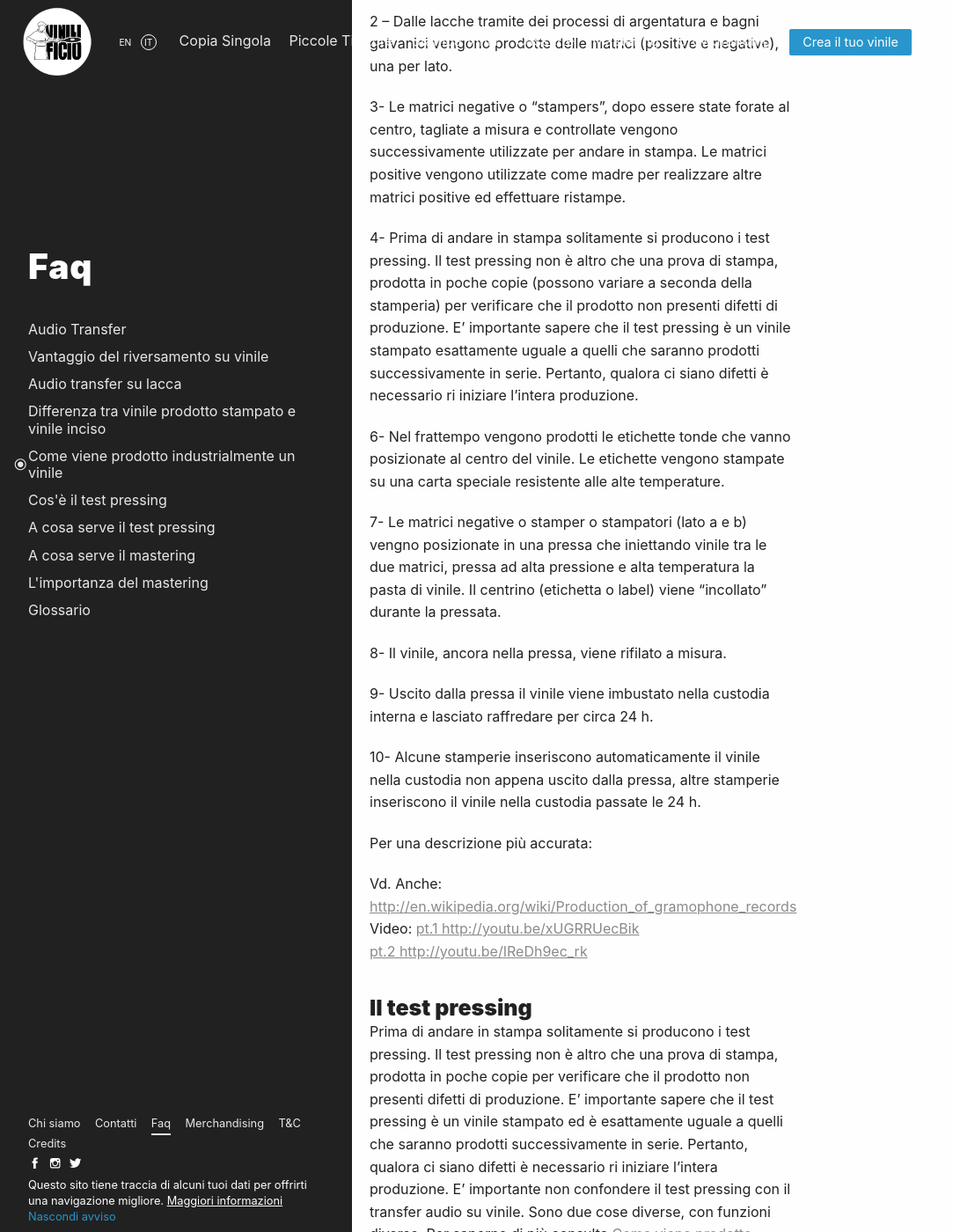
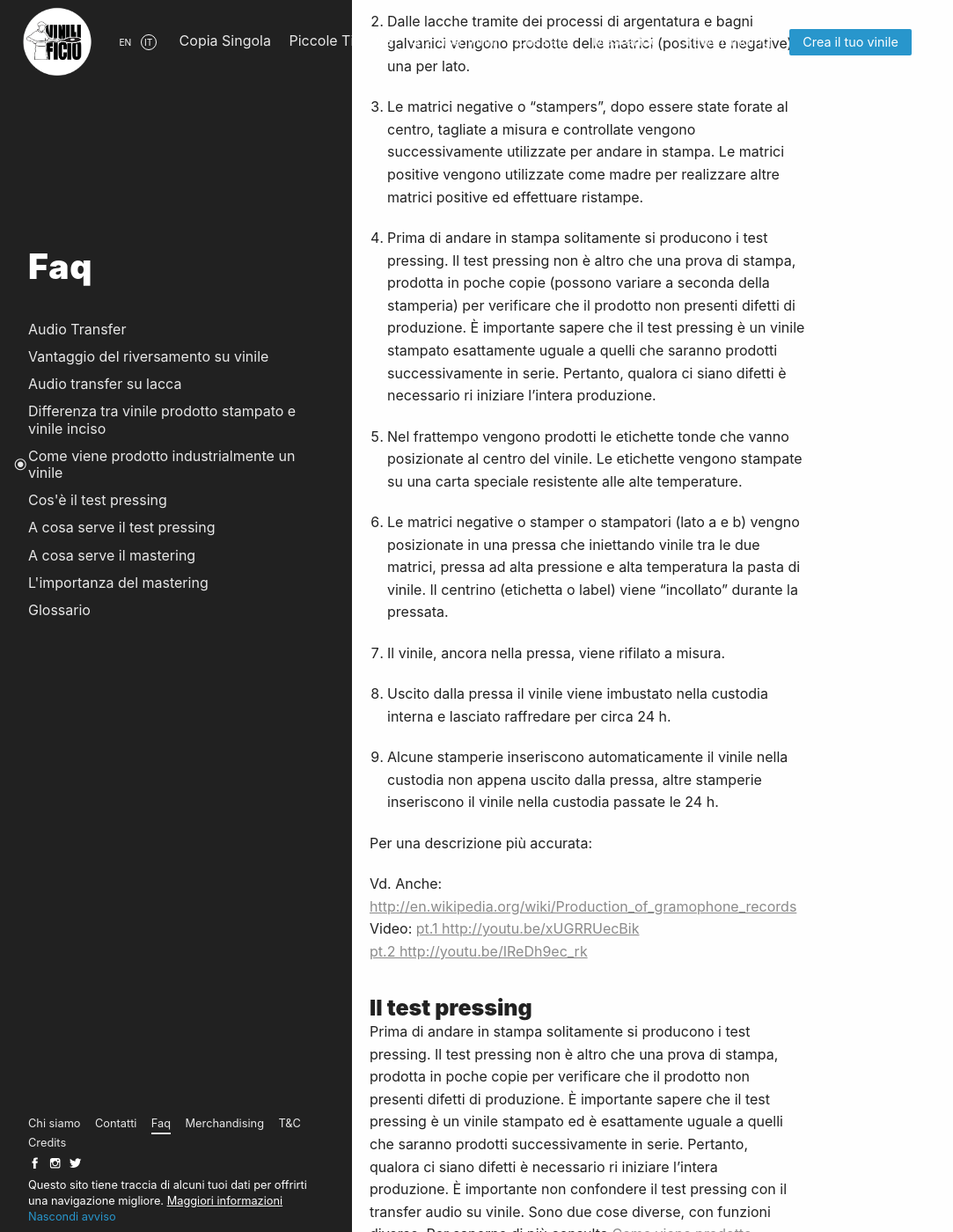
Before and after one commit to Vinilificio/vinilificio.com, a Jekyll site: the page built from _pages/domande-frequenti.md, in a window 1280 px wide and 1400 px high, scrolled down 1691 px. Shown: the whole window at 88% size, without its empty margins (0-1083 px from the left). Built offline with Jekyll 4.4.1, drawn with Linux system fonts in a browser that asks for light colours; nearby versions of some CDN libraries; comment, search, counter and statistics services are not loaded; some of the changed text lies outside the part shown.

Commit message:
fix: corretti typo in faq

```diff
--- a/_pages/domande-frequenti.md
+++ b/_pages/domande-frequenti.md
@@ -33,7 +33,7 @@
 Si tratta di un trasferimento (o riversamento) di un master audio da un supporto (solitamente digitale, ma non necessariamente) al vinile. Il procedimento prevede l’incisione di un disco di vinile vergine tramite una speciale puntina di diamante. Il vinile inciso in copia unica, rappresenta una copia del master (ma non una duplicazione) e sarà pronto per l’ascolto, avrà resistenza all’usura e suono proprio come un classico vinile.
 
 ### Vantaggio del riversamento su vinile
-E’ un vinile unico, realizzato “manualmente” trasferendo l’audio 1X. Qualità ed usura sono praticamente identici ad un vinile prodotto industrialmente. Il riversamento audio su vinile è particolarmente adatto per chi necessita di un vinile unico o in piccole tirature.
+È un vinile unico, realizzato “manualmente” trasferendo l’audio 1X. Qualità ed usura sono praticamente identici ad un vinile prodotto industrialmente. Il riversamento audio su vinile è particolarmente adatto per chi necessita di un vinile unico o in piccole tirature.
 
 ### Audio transfer su lacca o acetato
 Si tratta di un trasferimento di un master audio da un supporto (solitamente digitale, ma non necessariamente) ad una lacca o acetato. Il procedimento prevede l’incisione di un disco solitamente di diametro 14” composto da un disco di metallo, ricoperto da una speciale lacca/vernice che poi verrà incisa da una puntina di zafiro. Questo speciale disco inciso (da non confondersi con il disco di vinile) è il primo procedimento della produzione di un vinile in scala industriale. La qualità dell’audio di questo disco è molto alta, ma subisce un forte deterioramento ad ogni ascolto.
@@ -50,23 +50,23 @@
 ### Come viene prodotto industrialmente un vinile
 In estrema sintesi la produzione di un vinile avviene in questo modo:
 
-1 – Audio transfer dal master audio alla lacca. Per incidere lato a e lato b vengono utilizzate due lacche. Una per lato.
+1. Audio transfer dal master audio alla lacca. Per incidere lato a e lato b vengono utilizzate due lacche. Una per lato.
 
-2 – Dalle lacche tramite dei processi di argentatura e bagni galvanici vengono prodotte delle matrici (positive e negative), una per lato.
+2. Dalle lacche tramite dei processi di argentatura e bagni galvanici vengono prodotte delle matrici (positive e negative), una per lato.
 
-3- Le matrici negative o “stampers”, dopo essere state forate al centro, tagliate a misura e controllate vengono successivamente utilizzate per andare in stampa. Le matrici positive vengono utilizzate come madre per realizzare altre matrici positive ed effettuare ristampe.
+3. Le matrici negative o “stampers”, dopo essere state forate al centro, tagliate a misura e controllate vengono successivamente utilizzate per andare in stampa. Le matrici positive vengono utilizzate come madre per realizzare altre matrici positive ed effettuare ristampe.
 
-4- Prima di andare in stampa solitamente si producono i test pressing. Il test pressing non è altro che una prova di stampa, prodotta in poche copie (possono variare a seconda della stamperia) per verificare che il prodotto non presenti difetti di produzione. E’ importante sapere che il test pressing è un vinile stampato esattamente uguale a quelli che saranno prodotti successivamente in serie. Pertanto, qualora ci siano difetti è necessario ri iniziare l’intera produzione.
+4. Prima di andare in stampa solitamente si producono i test pressing. Il test pressing non è altro che una prova di stampa, prodotta in poche copie (possono variare a seconda della stamperia) per verificare che il prodotto non presenti difetti di produzione. È importante sapere che il test pressing è un vinile stampato esattamente uguale a quelli che saranno prodotti successivamente in serie. Pertanto, qualora ci siano difetti è necessario ri iniziare l’intera produzione.
 
-6- Nel frattempo vengono prodotti le etichette tonde che vanno posizionate al centro del vinile. Le etichette vengono stampate su una carta speciale resistente alle alte temperature.
+6. Nel frattempo vengono prodotti le etichette tonde che vanno posizionate al centro del vinile. Le etichette vengono stampate su una carta speciale resistente alle alte temperature.
 
-7- Le matrici negative o stamper o stampatori (lato a e b) vengno posizionate in una pressa che iniettando vinile tra le due matrici, pressa ad alta pressione e alta temperatura la pasta di vinile. Il centrino (etichetta o label) viene “incollato” durante la pressata.
+7. Le matrici negative o stamper o stampatori (lato a e b) vengno posizionate in una pressa che iniettando vinile tra le due matrici, pressa ad alta pressione e alta temperatura la pasta di vinile. Il centrino (etichetta o label) viene “incollato” durante la pressata.
 
-8- Il vinile, ancora nella pressa, viene rifilato a misura.
+8. Il vinile, ancora nella pressa, viene rifilato a misura.
 
-9- Uscito dalla pressa il vinile viene imbustato nella custodia interna e lasciato raffredare per circa 24 h.
+9. Uscito dalla pressa il vinile viene imbustato nella custodia interna e lasciato raffredare per circa 24 h.
 
-10- Alcune stamperie inseriscono automaticamente il vinile nella custodia non appena uscito dalla pressa, altre stamperie inseriscono il vinile nella custodia passate le 24 h.
+10. Alcune stamperie inseriscono automaticamente il vinile nella custodia non appena uscito dalla pressa, altre stamperie inseriscono il vinile nella custodia passate le 24 h.
 
 Per una descrizione più accurata:
 
@@ -75,7 +75,7 @@
 <a target="blank" href="http://youtu.be/IReDh9ec_rk">pt.2 http://youtu.be/IReDh9ec_rk</a>
 
 ### Il test pressing
-Prima di andare in stampa solitamente si producono i test pressing. Il test pressing non è altro che una prova di stampa, prodotta in poche copie per verificare che il prodotto non presenti difetti di produzione. E’ importante sapere che il test pressing è un vinile stampato ed è esattamente uguale a quelli che saranno prodotti successivamente in serie. Pertanto, qualora ci siano difetti è necessario ri iniziare l’intera produzione. E’ importante non confondere il test pressing con il transfer audio su vinile. Sono due cose diverse, con funzioni diverse. Per saperne di più consulta [Come viene prodotto industrialmente un vinile](#come-viene-prodotto-industrialmente-un-vinile)
+Prima di andare in stampa solitamente si producono i test pressing. Il test pressing non è altro che una prova di stampa, prodotta in poche copie per verificare che il prodotto non presenti difetti di produzione. È importante sapere che il test pressing è un vinile stampato ed è esattamente uguale a quelli che saranno prodotti successivamente in serie. Pertanto, qualora ci siano difetti è necessario ri iniziare l’intera produzione. È importante non confondere il test pressing con il transfer audio su vinile. Sono due cose diverse, con funzioni diverse. Per saperne di più consulta [Come viene prodotto industrialmente un vinile](#come-viene-prodotto-industrialmente-un-vinile)
 
 ### A cosa serve il test pressing
 Il test pressing è uno strumento molto importante al fine di verificare la qualità delle matrici che verranno utilizzate per produrre il vinile. Il test pressing essendo un vero e proprio vinile stampato permetterà di stabile se sono presenti difetti come salti di puntina, rumori eccessivi, chiusura del solco a fine corsa e così via. In caso il test pressing presenti reali problemi bisognerà procedere nuovamente con la produzione delle matrici (1-3) ed effettuare nuovi test pressing.
```
Also changed, not shown: en/faq.md (+9 -9 lines).
